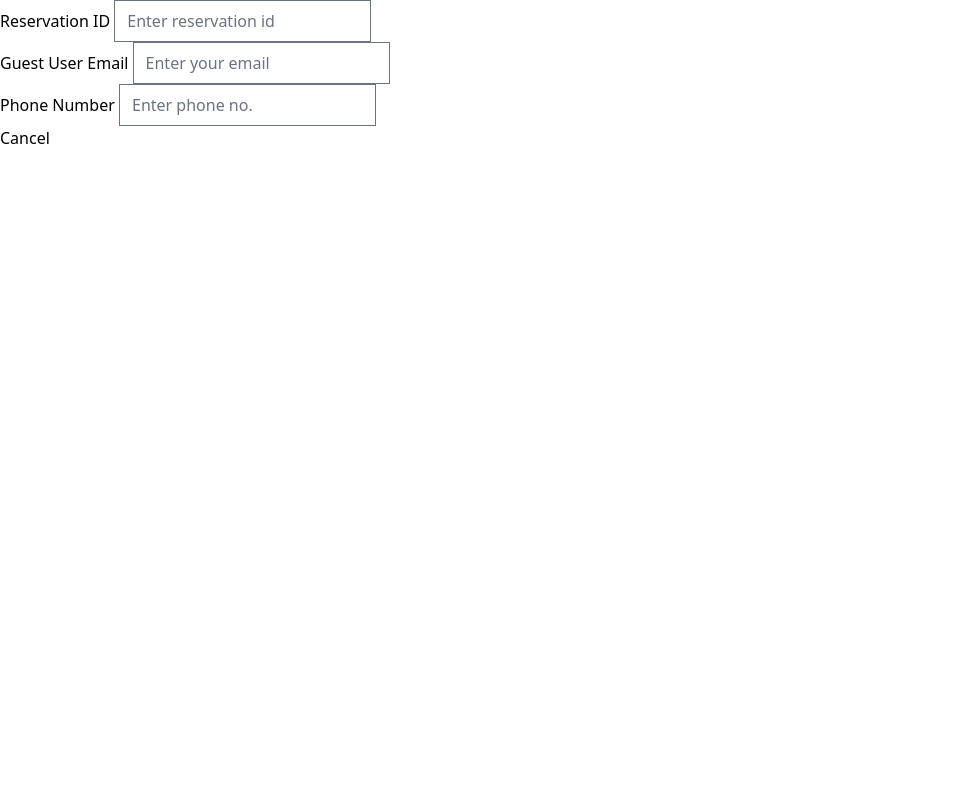
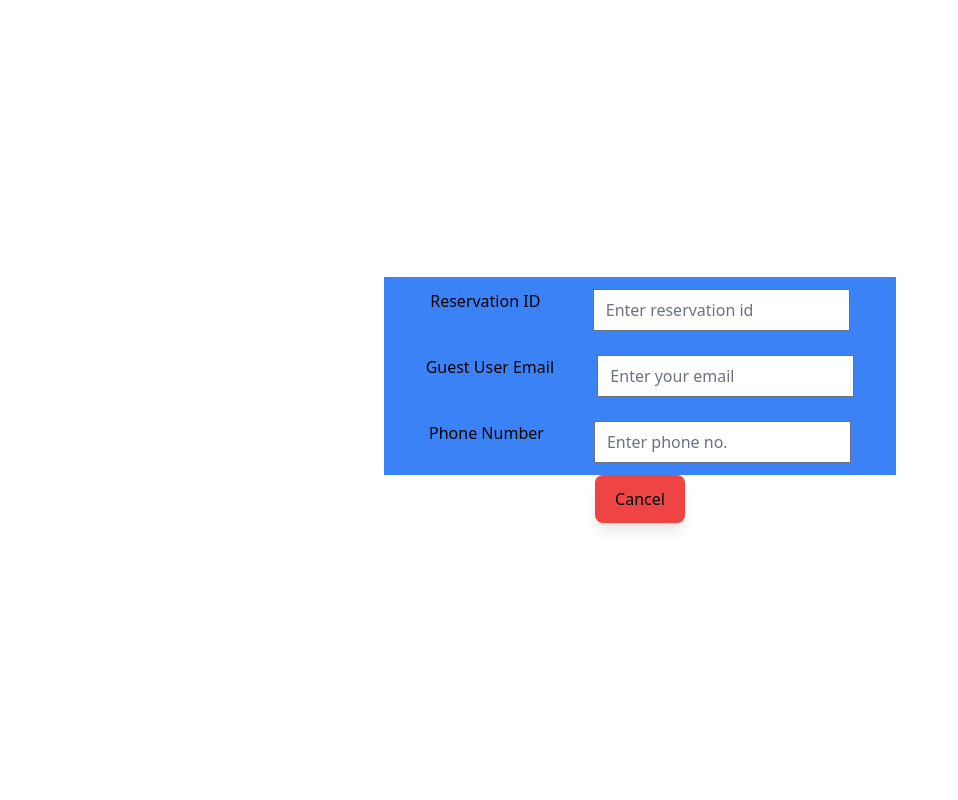
Before and after one commit to ElectroFreak005/full_stack, a Django app: page /guest/cancel/ in a window 1280 px wide. Shown: the whole page, without its empty margins (0-958 px from the left). Run offline with Django 4.2, Linux system fonts and the light colour scheme; some libraries are stand-ins or nearby versions.

Commit message:
changed cancel.html and reservebooks.html with styles

```diff
--- a/templates/cancel.html
+++ b/templates/cancel.html
@@ -8,22 +8,25 @@
     <script src="https://cdn.tailwindcss.com?plugins=forms"></script>
 </head>
 <body>
-    <div class="">
-        <form action="" method="post">
+    <div class="h-screen flex justify-center items-center">
+        <form action="" method="post" class="w-full max-w-lg">
             {% csrf_token %}
-            <div>
+            <div class="flex justify-around px-5 py-3  bg-blue-500 ">
                 <label for="reser_id">Reservation ID</label>
                 <input type="text" name="reser_id" id="reser_id" placeholder="Enter reservation id">
             </div>
-            <div>
+            <div class="flex justify-around px-5 py-3  bg-blue-500 ">
                 <label for="user_email">Guest User Email</label>
                 <input type="email" name="user_email" id="user_email" placeholder="Enter your email">
             </div>
-            <div>
+            <div class="flex justify-around px-5 py-3  bg-blue-500 ">
                 <label for="phono">Phone Number</label>
                 <input type="number" name="phono" id="phono" placeholder="Enter phone no.">
+            </div class="flex justify-around px-5 py-3  bg-blue-500 ">
+            <div class="flex justify-center">
+                <button type="submit" class="px-5 py-3 bg-red-500 rounded-lg text-center shadow-lg hover:bg-blue-600">Cancel</button>
             </div>
-            <button type="submit">Cancel</button>
+
         </form>
     </div>
 </body>
--- a/templates/reservebooks.html
+++ b/templates/reservebooks.html
@@ -8,10 +8,10 @@
     <script src="https://cdn.tailwindcss.com?plugins=forms"></script>
 </head>
 <body>
+    <div>
+        Reserve Books
+    </div>
     <div class="h-screen flex justify-center items-center">
-        <div>
-            Reserve Books
-        </div>
         <form action="" method="post" class="w-full max-w-lg">
             {% csrf_token %}
             <div class="flex justify-around px-5 py-3  bg-blue-500 ">
```
